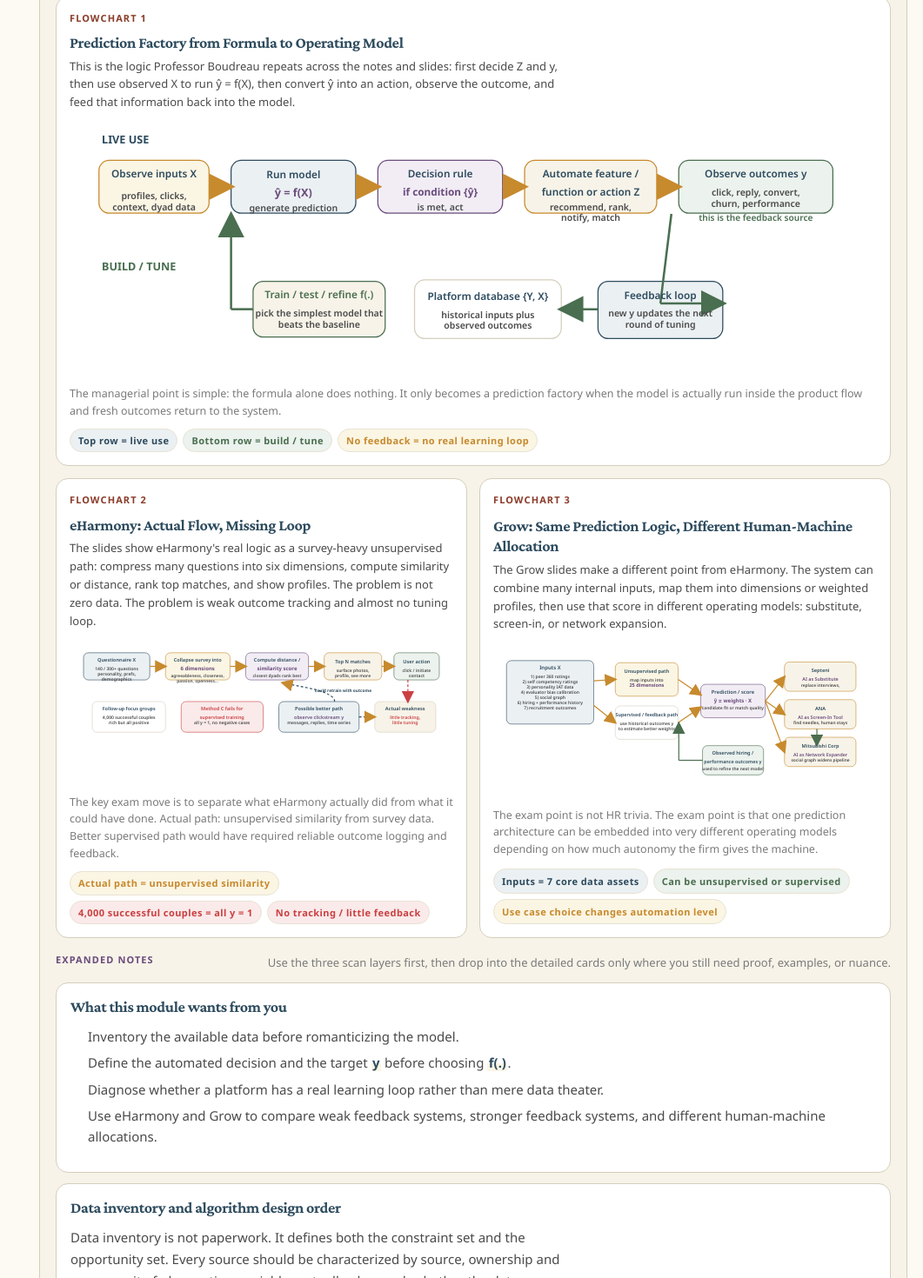
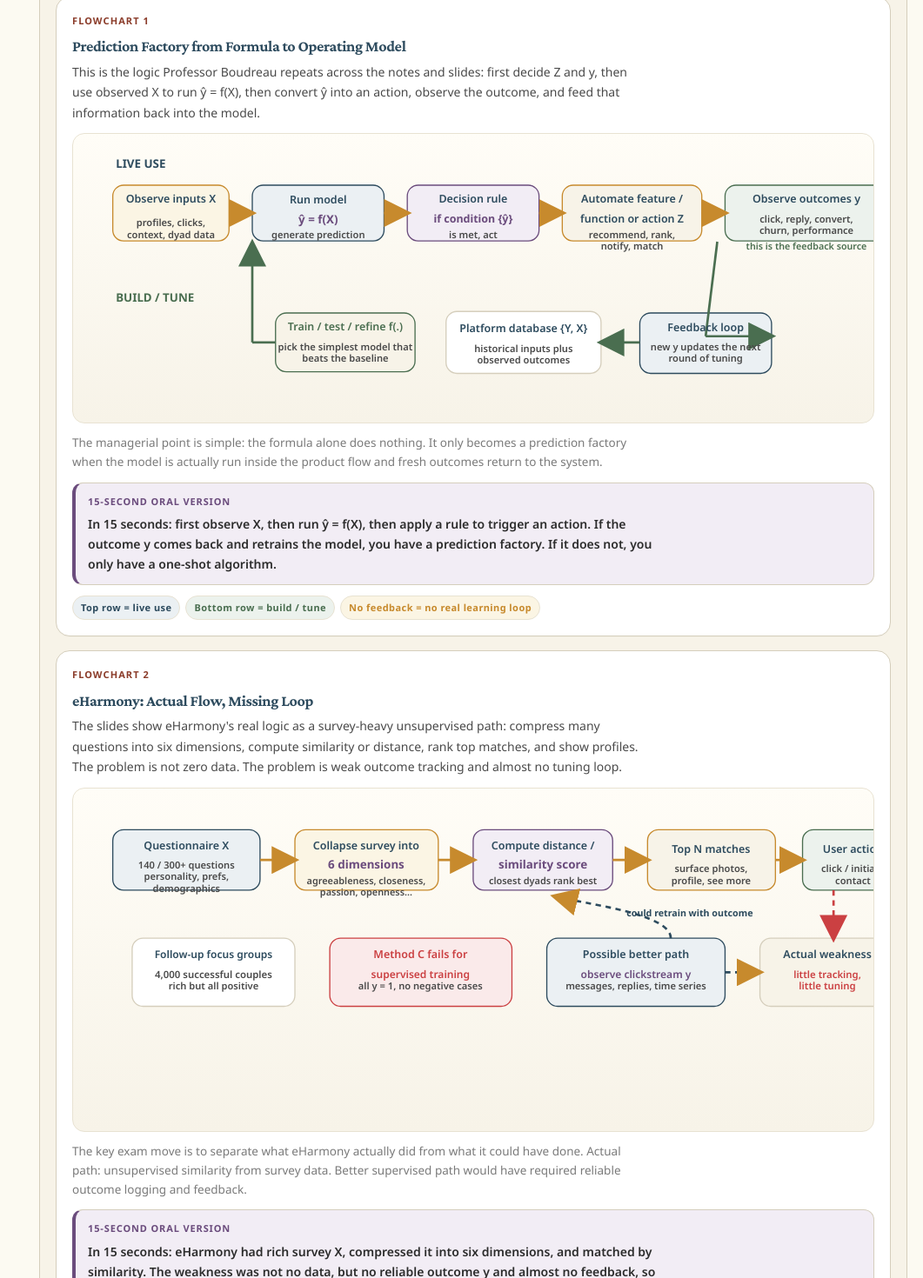
Before and after one commit to EugeneYip/apr13, a React (Vite) app: page / in a window 1280 px wide. Shown: the part 5120-6590 px from the top of the page at 87% size, without its empty margins (219-1280 px from the left). Built offline with nearby package versions, Linux system fonts and the light colour scheme.

Commit message:
Update App.jsx

```diff
--- a/src/App.jsx
+++ b/src/App.jsx
@@ -1,7 +1,7 @@
 import React, { useState, useMemo, useCallback, useEffect, useRef } from "react";
 
 /* ═══════════════════════════════════════════════════════════════
-   INNO6230 Quiz Infrastructure v12
+   INNO6230 Quiz Infrastructure v13
    Scope: Modules 5-8 (Notes + Slides, including optionals)
    ═══════════════════════════════════════════════════════════════ */
 
@@ -223,18 +223,24 @@
 
 
 /* ── Module 5 flowchart visuals ── */
-.module5-viz{display:grid;gap:14px;margin:14px 0 16px;}
-.flow-viz-grid{display:grid;grid-template-columns:repeat(2,minmax(0,1fr));gap:14px;}
-.flow-viz-card{background:${C.white};border:1px solid ${C.line};border-radius:14px;padding:15px;display:grid;gap:10px;overflow:hidden;}
-.flow-viz-head{display:grid;gap:4px;}
-.flow-viz-note{font-size:13px;line-height:1.6;color:${C.inkSoft};max-width:76ch;}
+.module5-viz{display:grid;gap:16px;margin:14px 0 16px;}
+.flow-viz-grid{display:grid;grid-template-columns:1fr;gap:16px;}
+.flow-viz-card{background:${C.white};border:1px solid ${C.line};border-radius:16px;padding:18px;display:grid;gap:12px;overflow:hidden;box-shadow:0 1px 0 rgba(0,0,0,0.02);}
+.flow-viz-head{display:grid;gap:5px;}
+.flow-viz-note{font-size:14px;line-height:1.68;color:${C.inkSoft};max-width:82ch;}
 .flow-badges{display:flex;flex-wrap:wrap;gap:6px;}
 .flow-badge{display:inline-flex;align-items:center;padding:4px 9px;border-radius:999px;font-size:11px;font-weight:800;letter-spacing:0.04em;border:1px solid ${C.lineLight};}
 .flow-badge.good{background:${C.matsuLight};color:${C.matsu};}
 .flow-badge.warn{background:${C.kitsuneLight};color:${C.kitsune};}
 .flow-badge.bad{background:${C.beniLight};color:${C.beni};}
 .flow-badge.info{background:${C.aiLight};color:${C.ai};}
-.flow-caption{font-size:12.5px;line-height:1.58;color:${C.muted};}
+.flow-caption{font-size:13.5px;line-height:1.62;color:${C.muted};max-width:84ch;}
+.flow-svg{border:1px solid ${C.lineLight};border-radius:14px;background:linear-gradient(180deg,#fffdf7,${C.paper});padding:10px;}
+.flow-svg svg{width:100%;height:auto;min-width:980px;display:block;}
+.flow-oral{border:1px solid ${C.line};border-left:4px solid ${C.fuji};border-radius:12px;background:${C.fujiLight};padding:12px 14px;display:grid;gap:7px;}
+.flow-oral-kicker{font-size:11px;font-weight:800;letter-spacing:0.08em;text-transform:uppercase;color:${C.fuji};}
+.flow-oral-copy{font-size:14px;line-height:1.62;color:${C.ink};font-weight:600;max-width:84ch;}
+.flow-oral-copy strong{color:${C.ai};}
 .svg-label{font-family:${FONT_BODY};fill:${C.inkSoft};}
 .final10-grid{display:grid;grid-template-columns:repeat(4,minmax(0,1fr));gap:10px;}
 .final10-card{background:${C.white};border:1px solid ${C.line};border-top:4px solid ${C.matsu};border-radius:12px;padding:12px 13px;}
@@ -296,6 +302,7 @@
   .scan-grid{grid-template-columns:1fr;}
   .g4{grid-template-columns:repeat(2,minmax(0,1fr));}
   .formula-grid,.final10-grid,.final10-say,.flow-viz-grid{grid-template-columns:1fr;}
+  .flow-svg svg{min-width:900px;}
   .final10-table{grid-template-columns:1fr;}
   .final10-th{display:none;}
   .final10-td{border-right:0;}
@@ -307,6 +314,11 @@
   .hero,.sec{padding:14px;border-radius:14px;}
   .g2,.g4,.dual.bi-mode{grid-template-columns:1fr;}
   .primer-grid,.primer-terms,.scan3,.formula-grid,.final10-grid,.final10-say,.flow-viz-grid{grid-template-columns:1fr;}
+  .flow-viz-card{padding:14px;}
+  .flow-viz-note{font-size:14.5px;}
+  .flow-caption,.flow-oral-copy{font-size:14px;}
+  .flow-svg{padding:8px;}
+  .flow-svg svg{min-width:860px;}
   .g3{grid-template-columns:1fr;}
   .chain-grid{grid-template-columns:repeat(2,minmax(0,1fr));}
   .chain-card{min-height:auto;}
@@ -342,6 +354,7 @@
   .quote-text{font-size:15.5px;}
   .fab{width:44px;height:44px;font-size:12px;}
   .fab-panel button{padding:8px 12px;font-size:13px;}
+  .flow-svg svg{min-width:820px;}
 }
 `;
 
@@ -891,6 +904,15 @@
   );
 }
 
+function FlowOral({ mode, en, zh }) {
+  return (
+    <div className="flow-oral">
+      <div className="flow-oral-kicker"><T m={mode} en="15-second oral version" zh="15 秒口述版" /></div>
+      <div className="flow-oral-copy"><T m={mode} en={en} zh={zh} /></div>
+    </div>
+  );
+}
+
 function PredictionFactoryFlowchart({ mode }) {
   const rect = (x, y, w, h, fill, stroke = C.line) => <rect x={x} y={y} width={w} height={h} rx={14} fill={fill} stroke={stroke} strokeWidth="1.5" />;
   const arrow = (x1, y1, x2, y2, color = C.kitsune, dashed = false) => (
@@ -913,7 +935,7 @@
         { kind: 'warn', en: 'No feedback = no real learning loop', zh: '沒有 feedback 就沒有真正學習迴路' },
       ]}
     >
-      <div className="dia">
+      <div className="dia flow-svg">
         <svg viewBox="0 0 1100 350" role="img" aria-label="Prediction factory flowchart">
           <defs>
             <marker id="pfArrow" markerWidth="12" markerHeight="12" refX="10" refY="6" orient="auto">
@@ -980,6 +1002,7 @@
         </svg>
       </div>
       <div className="flow-caption"><T m={mode} en="The managerial point is simple: the formula alone does nothing. It only becomes a prediction factory when the model is actually run inside the product flow and fresh outcomes return to the system." zh="管理上的重點很直接：光有公式不會自己產生價值。只有當模型真的嵌進產品流程裡運行，且新 outcomes 會回流，才算是 prediction factory。" /></div>
+      <FlowOral mode={mode} en="In 15 seconds: first observe X, then run ŷ = f(X), then apply a rule to trigger an action. If the outcome y comes back and retrains the model, you have a prediction factory. If it does not, you only have a one-shot algorithm." zh="15 秒講法：先觀測 X，再跑 ŷ = f(X)，再用 rule 觸發 action。若結果 y 會回流並重新訓練模型，這才叫 prediction factory。若不會回流，你只有一次性的演算法。" />
     </FlowVizCard>
   );
 }
@@ -1002,7 +1025,7 @@
         { kind: 'bad', en: 'No tracking / little feedback', zh: 'No tracking / feedback 很少' },
       ]}
     >
-      <div className="dia">
+      <div className="dia flow-svg">
         <svg viewBox="0 0 1100 420" role="img" aria-label="eHarmony flowchart">
           <defs>
             <marker id="ehArrow" markerWidth="12" markerHeight="12" refX="10" refY="6" orient="auto">
@@ -1073,6 +1096,7 @@
         </svg>
       </div>
       <div className="flow-caption"><T m={mode} en="The key exam move is to separate what eHarmony actually did from what it could have done. Actual path: unsupervised similarity from survey data. Better supervised path would have required reliable outcome logging and feedback." zh="考試最關鍵的動作，是把 eHarmony 實際做的，和理論上本來可以做的拆開。實際主路徑是 survey data 的非監督式相似度；若要走更好的 supervised 路徑，就必須有可靠的 outcome logging 與 feedback。" /></div>
+      <FlowOral mode={mode} en="In 15 seconds: eHarmony had rich survey X, compressed it into six dimensions, and matched by similarity. The weakness was not no data, but no reliable outcome y and almost no feedback, so learning stayed weak." zh="15 秒講法：eHarmony 有很豐富的 survey X，先壓成六維，再用相似度配對。真正弱點不是沒資料，而是缺可靠的 outcome y，也幾乎沒有 feedback，所以學習很弱。" />
     </FlowVizCard>
   );
 }
@@ -1095,7 +1119,7 @@
         { kind: 'warn', en: 'Use case choice changes automation level', zh: '不同 use case 會改變自動化程度' },
       ]}
     >
-      <div className="dia">
+      <div className="dia flow-svg">
         <svg viewBox="0 0 1100 440" role="img" aria-label="Grow flowchart">
           <defs>
             <marker id="grArrow" markerWidth="12" markerHeight="12" refX="10" refY="6" orient="auto">
@@ -1164,6 +1188,7 @@
         </svg>
       </div>
       <div className="flow-caption"><T m={mode} en="The exam point is not HR trivia. The exam point is that one prediction architecture can be embedded into very different operating models depending on how much autonomy the firm gives the machine." zh="考試重點不是 HR 細節本身，而是同一套 prediction architecture，可以因為公司賦予機器不同程度的自主性，而嵌進非常不同的 operating model。" /></div>
+      <FlowOral mode={mode} en="In 15 seconds: Grow collects many inputs X, turns them into a fit score, and then uses the same prediction logic in three different ways. The real managerial choice is not just the model, but how much of the hiring process the machine should control." zh="15 秒講法：Grow 先收很多輸入 X，把它們轉成 fit score，再把同一套預測邏輯放進三種不同用法。真正的管理選擇，不只是哪個模型，而是要把多少招聘流程交給機器。" />
     </FlowVizCard>
   );
 }
@@ -1260,7 +1285,7 @@
 // MAIN APP
 // ═══════════════════════════════════════════════════════════════
 
-export default function INNO6230QuizV12() {
+export default function INNO6230QuizV13() {
   const [mode, setMode] = useState("en");
   const [fabOpen, setFabOpen] = useState(false);
   const [activeId, setActiveId] = useState("backbone");
```
